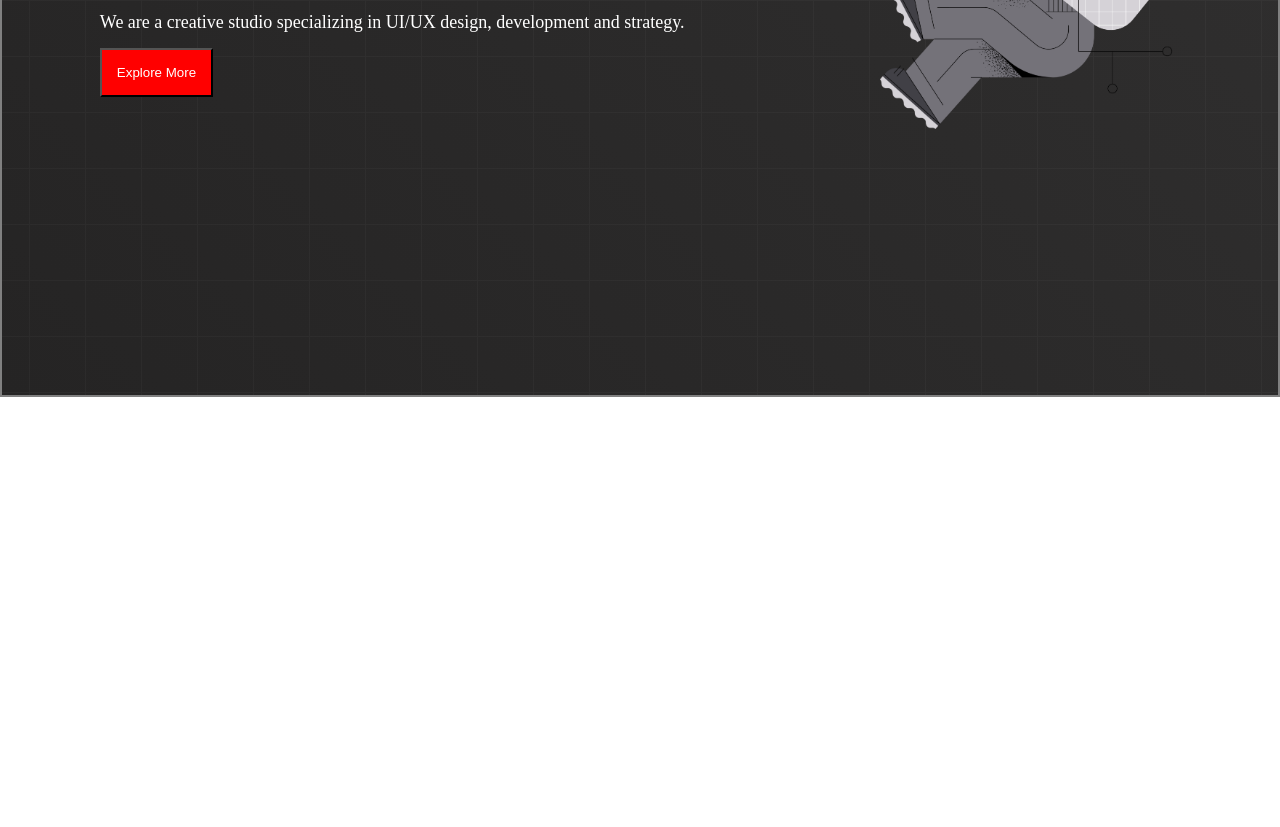
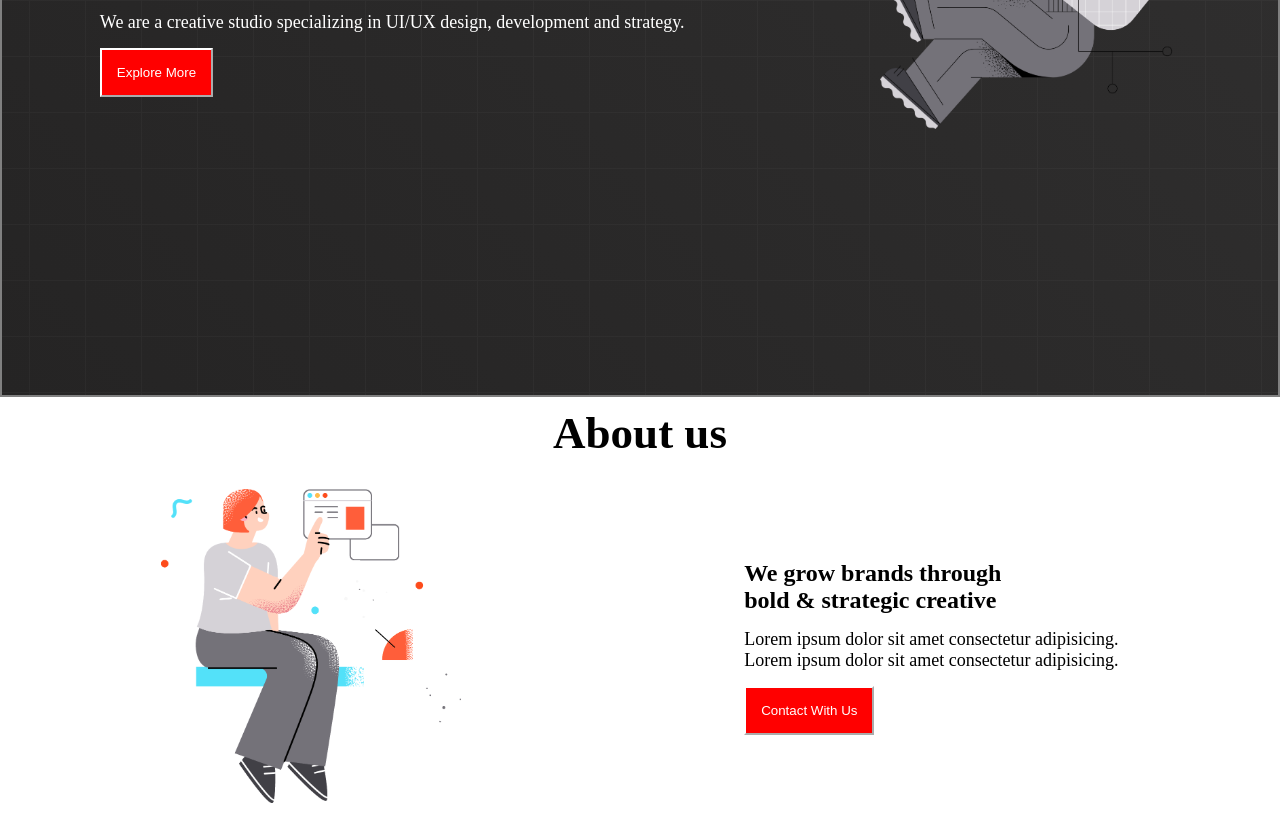
Before and after one commit to diptomahin/digital-products-b8-one, a plain HTML site: page index.html in a window 1280 px wide. Shown: the part 488-1315 px from the top of the page. Before the commit the page ends 885 px from the top, so only its background shows below. Drawn offline with Linux system fonts and the light colour scheme.

Commit message:
added about section

```diff
--- a/index.html
+++ b/index.html
@@ -36,6 +36,24 @@
             <img class="banner-img" src="/images/banner.png" alt="Geekman">
         </div>
     </section>
+    <!--About us section -->
+    <section>
+        <h1 class="title-about">About us</h1>
+        <div class="about-container">
+            <div class="about-img-container">
+                <img class="about-img" src="/images/section.png" alt="Learn about us">
+            </div>
+            <div class="about-text">
+                <h1 >We grow brands through<br>
+                    bold & strategic creative</h1>
+                <p class="content">
+                    Lorem ipsum dolor sit amet consectetur adipisicing.<br>
+                    Lorem ipsum dolor sit amet consectetur adipisicing.
+                </p>
+                <button class="banner-btn">Contact With Us</button>
+            </div>
+        </div>
+    </section>
    </main>
    <footer></footer>
 </body>
--- a/styles.css
+++ b/styles.css
@@ -57,6 +57,7 @@
     color: white;
     padding: 15px;
     cursor: pointer;
+    border-color: white;
 
 }
 .title{
@@ -70,3 +71,20 @@
     margin-bottom: 15px;
 
 }
+.about-container{
+    display: flex;
+    justify-content: space-around;
+    padding: 20px;
+    align-items: center;
+
+}
+.about-img{
+   width: 300px;
+}
+.title-about
+{
+  padding: 10px;
+  text-align: center;
+  font-size: 45px;
+  font-weight: bold;
+}
```
